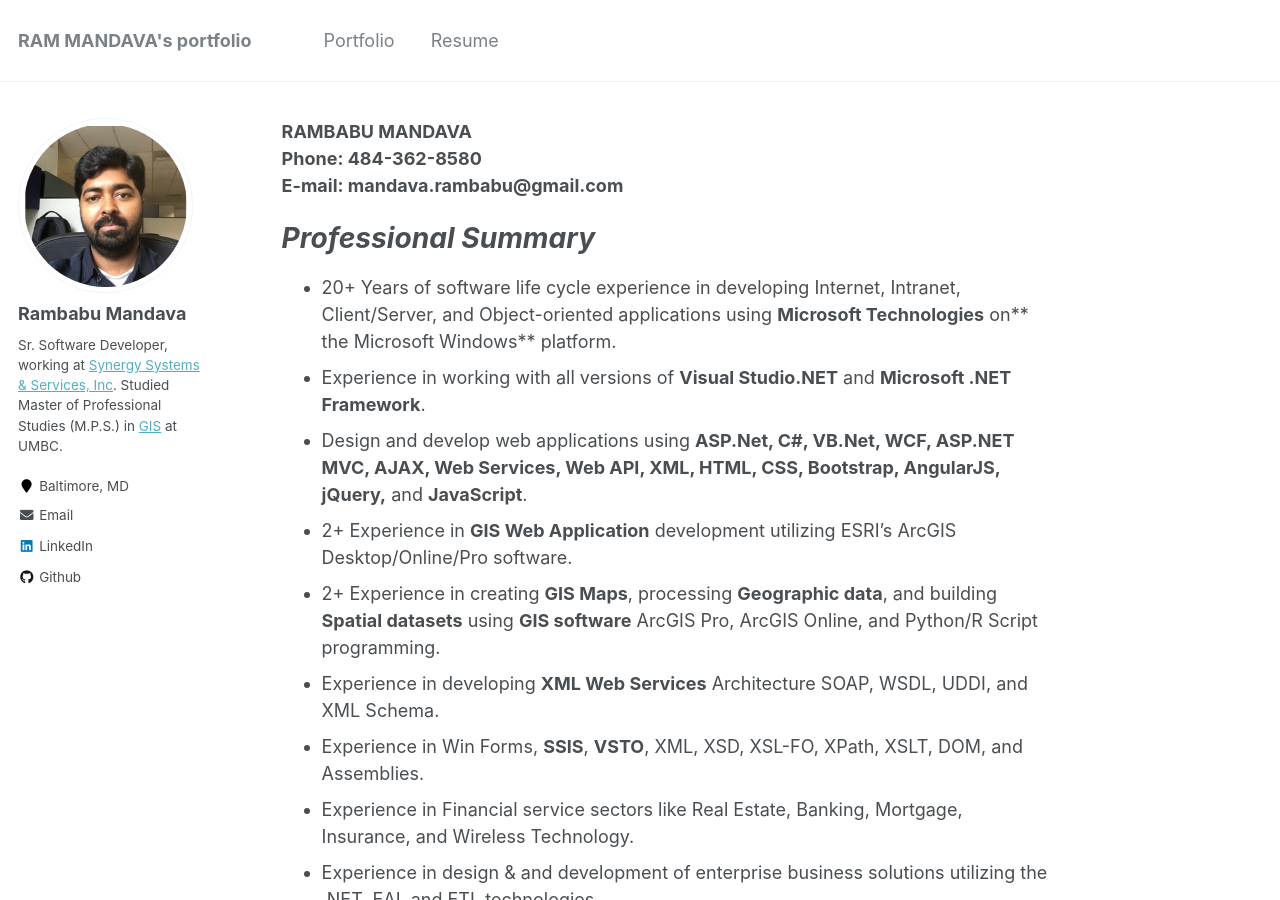
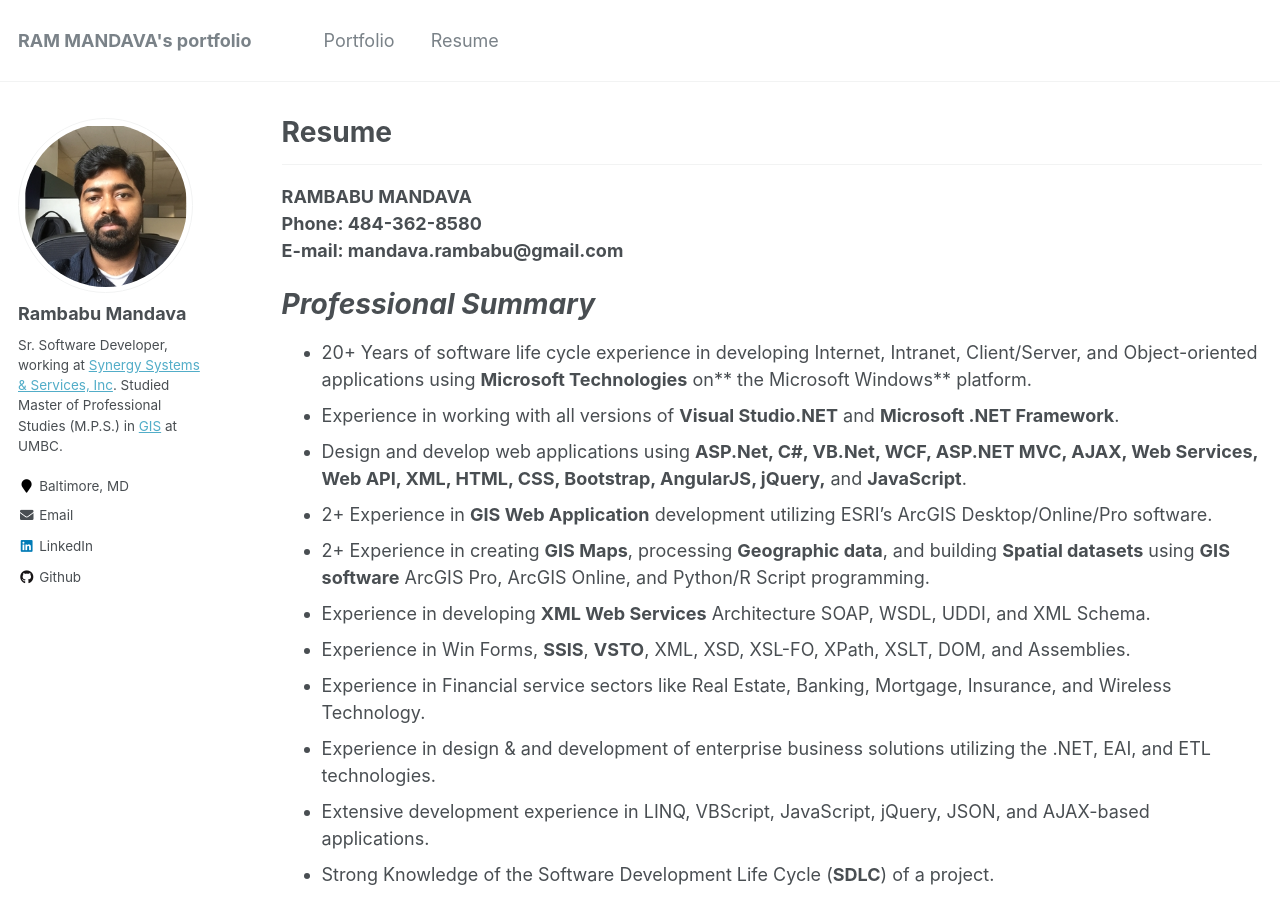
Before and after one commit to mandavaram/mandavaram.github.io, a Jekyll site: the page built from _pages/Resume.md, in a window 1280 px wide and 900 px high. Built offline with Jekyll 4.4.1, drawn with Linux system fonts in a browser that asks for light colours; our own code applies the rules of GitHub Pages for plain Markdown files.

Commit message:
Update Resume.md

```diff
--- a/_pages/Resume.md
+++ b/_pages/Resume.md
@@ -1,3 +1,16 @@
+---
+layout: archive
+title: "Resume"
+permalink: /Resume/
+author_profile: true
+redirect_from:
+  - /resume
+---
+
+{% include base_path %}
+---------------
+
+
 **RAMBABU MANDAVA**
 **Phone: 484-362-8580**
 **E-mail: mandava.rambabu@gmail.com**
```
